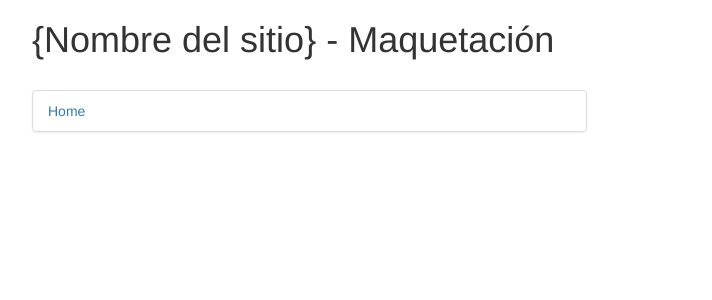
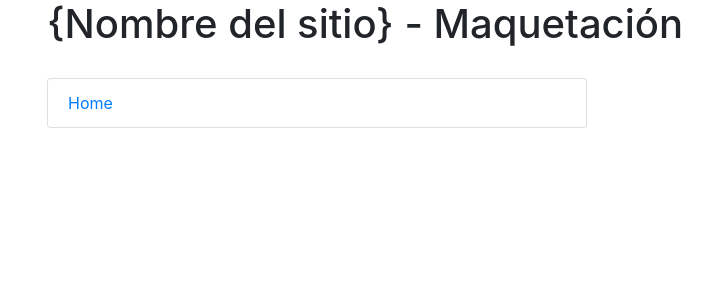
Before and after one commit to acapponi/dna, a PHP site: page / in a window 1280 px wide. Shown: the top 300 px of the page, without its empty margins (38-750 px from the left). Run offline with PHP 8.4, Linux system fonts and the light colour scheme.

Commit message:
Bootstrap 4.4.1

```diff
--- a/index.php
+++ b/index.php
@@ -5,8 +5,7 @@
 	<meta name="viewport" content="width=device-width, initial-scale=1, maximum-scale=1">
 	<title>{Nombre del sitio}</title>
 
-    <link rel="stylesheet" href="https://maxcdn.bootstrapcdn.com/bootstrap/3.3.7/css/bootstrap.min.css" integrity="sha384-BVYiiSIFeK1dGmJRAkycuHAHRg32OmUcww7on3RYdg4Va+PmSTsz/K68vbdEjh4u" crossorigin="anonymous">
-    <link rel="stylesheet" href="https://maxcdn.bootstrapcdn.com/bootstrap/3.3.7/css/bootstrap-theme.min.css" integrity="sha384-rHyoN1iRsVXV4nD0JutlnGaslCJuC7uwjduW9SVrLvRYooPp2bWYgmgJQIXwl/Sp" crossorigin="anonymous">
+    <link rel="stylesheet" href="https://stackpath.bootstrapcdn.com/bootstrap/4.4.1/css/bootstrap.min.css" integrity="sha384-Vkoo8x4CGsO3+Hhxv8T/Q5PaXtkKtu6ug5TOeNV6gBiFeWPGFN9MuhOf23Q9Ifjh" crossorigin="anonymous">
 
 	<!--[if lt IE 9]>
 	  <script src="http://html5shim.googlecode.com/svn/trunk/html5.js"></script>
```
